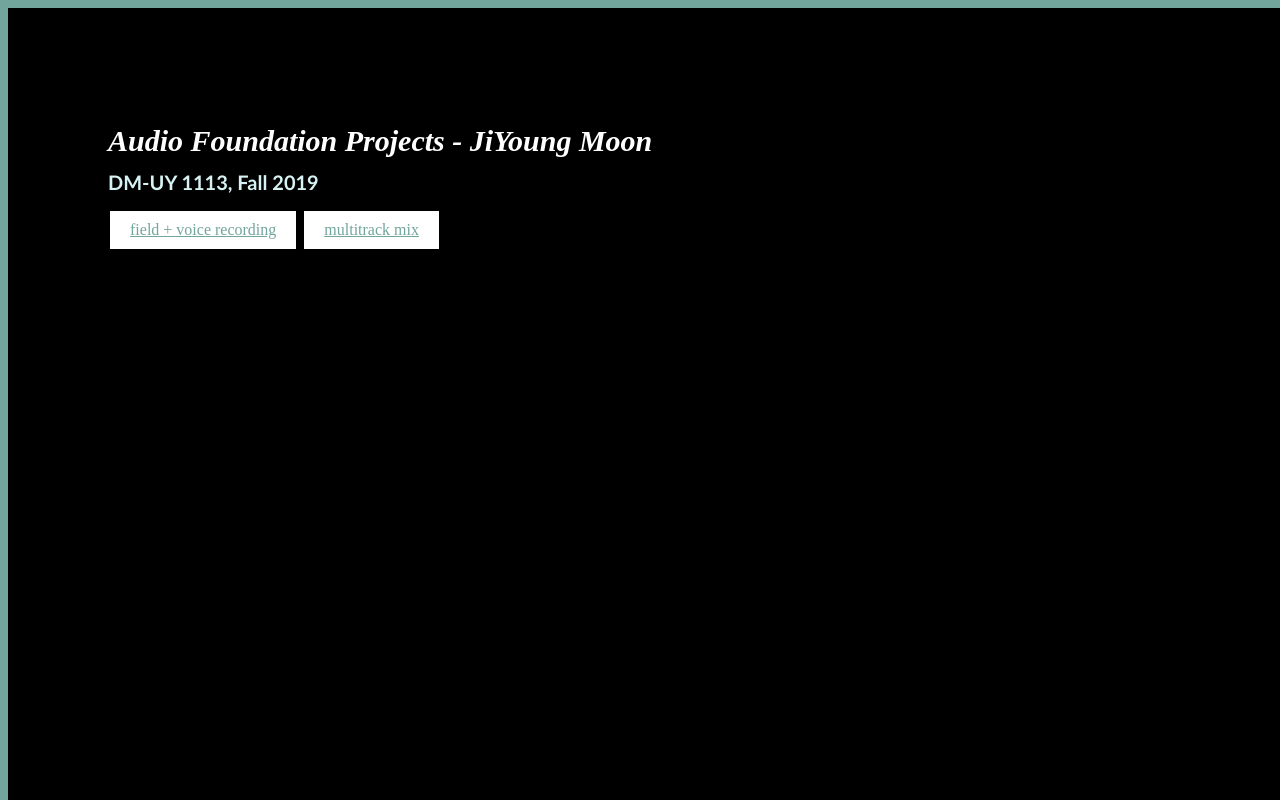
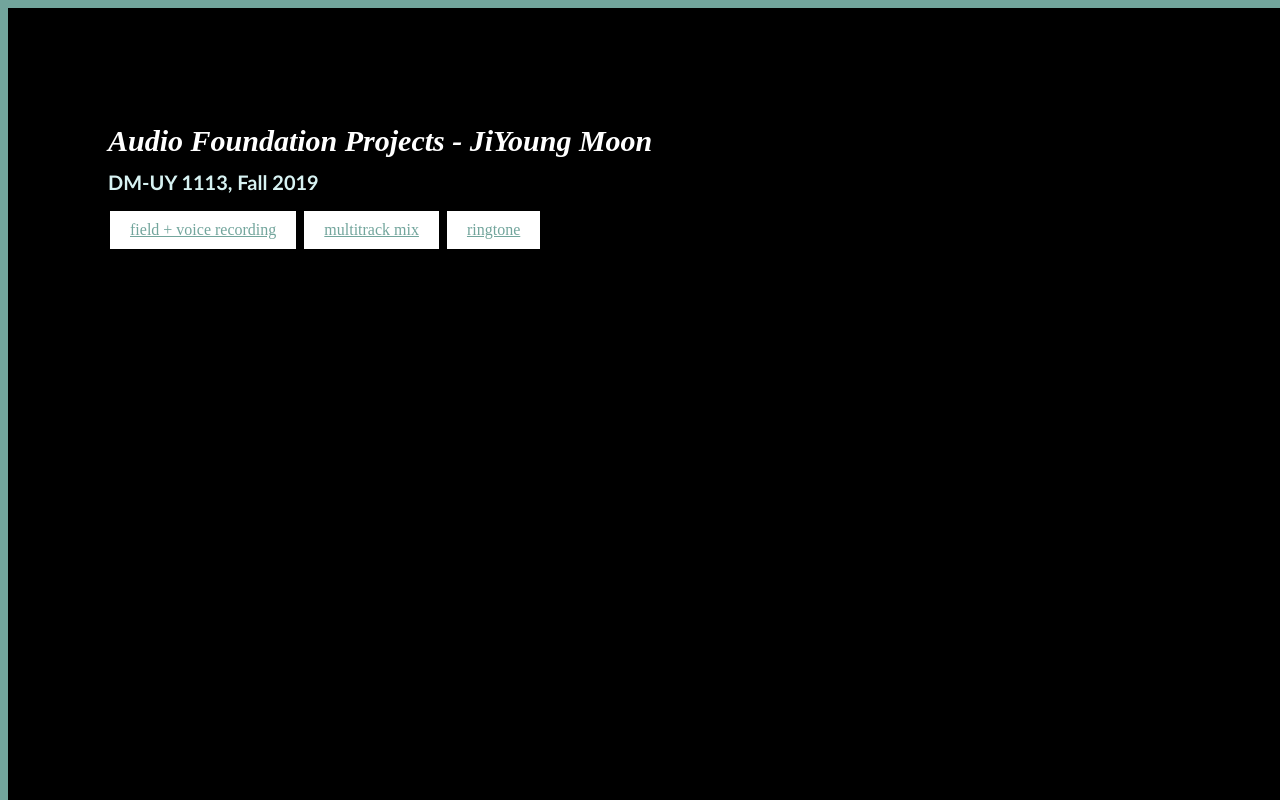
Before and after one commit to jiyoungm/dmuy1113, a plain HTML site: page index.html in a window 1280 px wide. Shown: the top 800 px of the page. Drawn offline with Linux system fonts and the light colour scheme.

Commit message:
assignment4

```diff
--- a/index.html
+++ b/index.html
@@ -19,7 +19,7 @@
 
       <a href="assignment2.wav" class="button">field + voice recording</a>
       <a href="assignment3.wav" class="button">multitrack mix</a>
-
+      <a href="assignment4.wav" class="button">ringtone</a>
     </div>
 
 </body>
```
Also changed, not shown: styles.css (line endings or trailing spaces), 1 other file.
